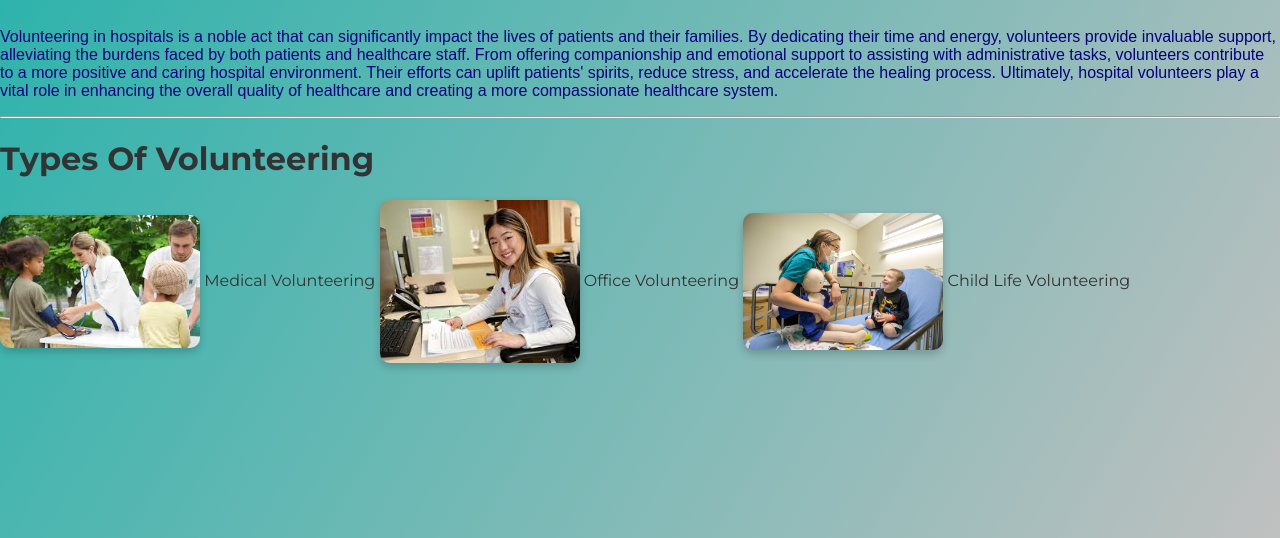
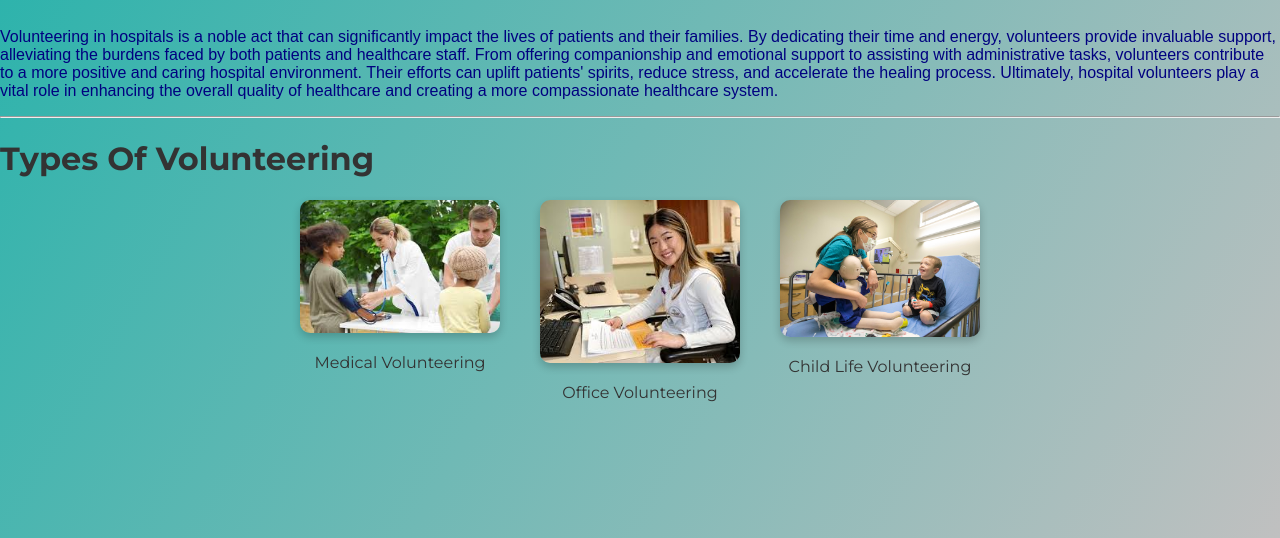
Before and after one commit to EyadMohamed919/Al-Haram-Specialized-Hospital, a PHP site: page /Volunteering-Homepage.php in a window 1280 px wide. Shown: the part 262-800 px from the top of the page. Run offline with PHP 8.4, Linux system fonts and the light colour scheme; some libraries are stand-ins or nearby versions.

Commit message:
fixed some volunteering css.

```diff
--- a/CSS Sheets/FormStyle1.css
+++ b/CSS Sheets/FormStyle1.css
@@ -32,3 +32,6 @@ body {
     background-size: cover;
     color: #333;
 }
+section {
+    display: flex;
+}
--- a/CSS Sheets/HomePageStyle.css
+++ b/CSS Sheets/HomePageStyle.css
@@ -17,3 +17,6 @@ body {
     justify-content: space-between;
     width: 100%;
 }
+section{
+    display: flex;
+}
--- a/Volunteering/Volunteering-Homepage.php
+++ b/Volunteering/Volunteering-Homepage.php
@@ -12,6 +12,28 @@
         <link href="https://fonts.googleapis.com/css2?family=Josefin+Sans:ital,wght@0,100..700;1,100..700&family=Montserrat:ital,wght@0,100..900;1,100..900&display=swap" rel="stylesheet">
         <script src="https://kit.fontawesome.com/c19e8a164c.js" crossorigin="anonymous"></script>
         <link rel="stylesheet" href="../CSS Sheets/aboutNavStyle.css">
+        <style>
+            .flex-container {
+                display: flex;
+                justify-content: center;
+                gap: 20px;
+            }
+            .links {
+                text-align: center;
+                margin: 0 10px;
+            }
+            .button-link {
+                display: inline-block;
+            }
+            .button-image {
+                border-radius: 9px;
+                margin-bottom: 10px;
+            }
+            .links label {
+                margin-top: 10px;
+                display: block;
+            }
+        </style>
         <h1 id="title" style="font-family: Arial; font-size: 50px; text-align: center; color: lightseagreen;">Types Of Volunteering</h1>
     </head>
     <body>
@@ -29,17 +51,24 @@
             Their efforts can uplift patients' spirits, reduce stress, and accelerate the healing process. Ultimately,
             hospital volunteers play a vital role in enhancing the overall quality of healthcare and creating a more compassionate healthcare system.</p><hr>
              <h1>Types Of Volunteering</h1>
-             <a href="Medical Volunteering.php" target="_blank"></a>
+             <center>
+                <section class="flex-container">
+                    <div class="links">
                         <a href="Medical Volunteering.php" class="button-link">
                         <img src="../CSS Sheets/Images/Volunteering/Medical Volunteer.jpg" width="200" height="200" alt="Icon" class="button-image" align="center"></a>
                         <label for="myButton">Medical Volunteering</label>
-             <a href="Office Volunteering.php" target="_blank"></a>
+                    </div>
+                    <div class="links">
                         <a href="Office Volunteering.php" class="button-link">
                         <img src="../CSS Sheets/Images/Volunteering/Office Volunteer.jpg" width="200" height="200" alt="Icon" class="button-image" align="center"></a>
                         <label for="myButton">Office Volunteering</label>
-             <a href="Child Life Volunteering.php" target="_blank"></a>
+                    </div>
+                    <div class="links">
                         <a href="Child Life Volunteering.php" class="button-link">
                         <img src="../CSS Sheets/Images/Volunteering/Child Life Volunteer.jpg" width="200" height="200" alt="Icon" class="button-image" align="center"></a>
                         <label for="myButton">Child Life Volunteering</label>
+                    </div>
+                </section>
+             </center>
     </body>
 </html>
```
Lines whose indentation alone changed are shown as unchanged.
